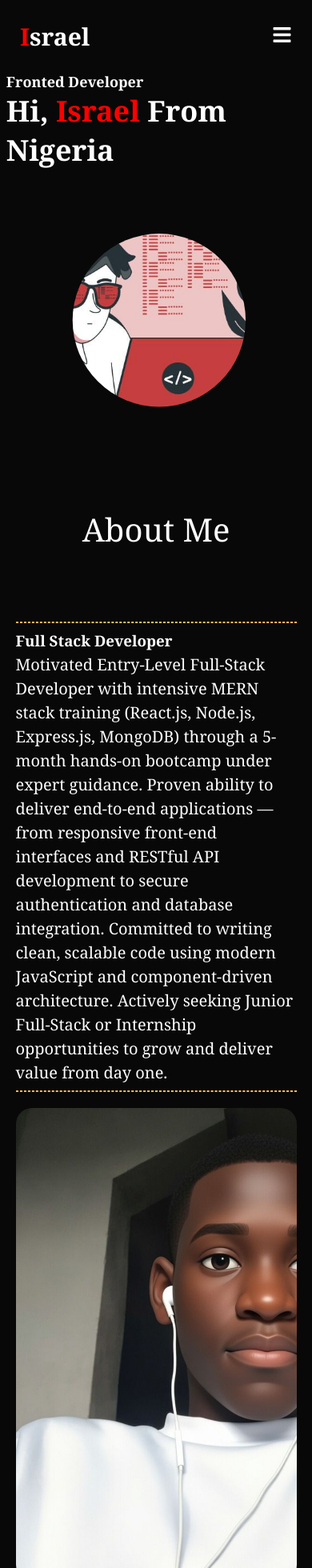
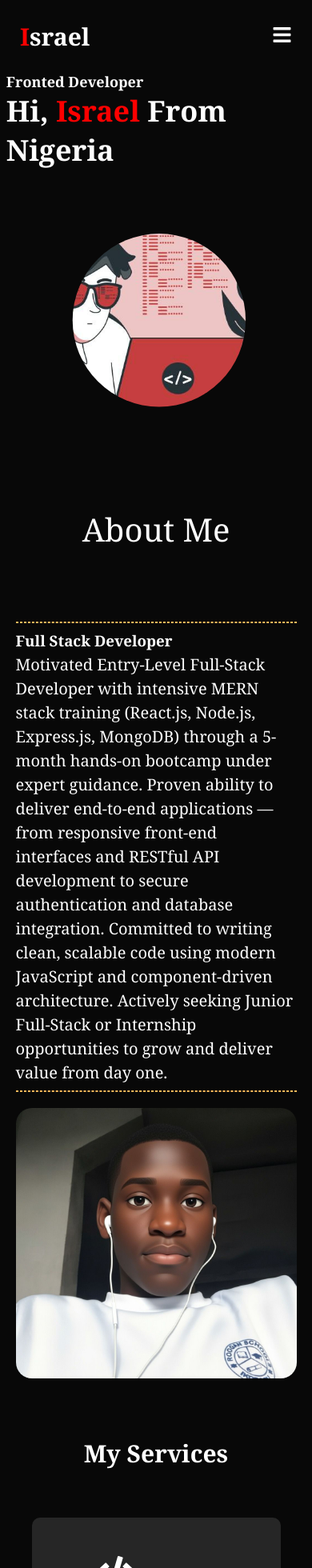
Before and after one commit to israelshittu430-web/Portfolio, a React (Vite) app: page / in a window 390 px wide. Shown: the top 1960 px of the page at 80% size. Built offline with nearby package versions, Linux system fonts and the light colour scheme.

Commit message:
tenth commit

```diff
--- a/src/App.css
+++ b/src/App.css
@@ -31,7 +31,7 @@
 
     .image-about {
         width: 100%;
-        height: 70vh;
+        height: 40vh;
         margin-top: 20px;
         float: none;
     }
```
